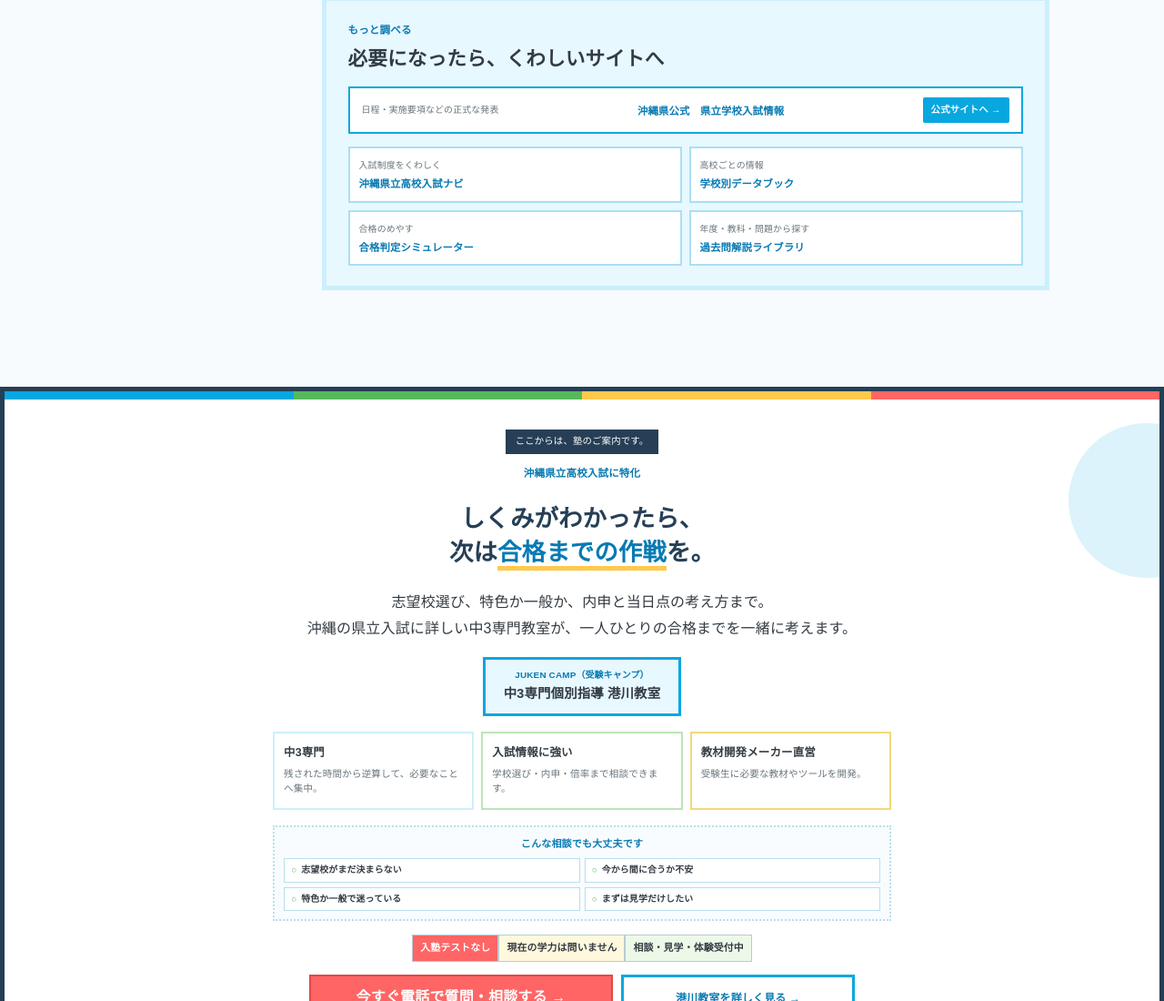
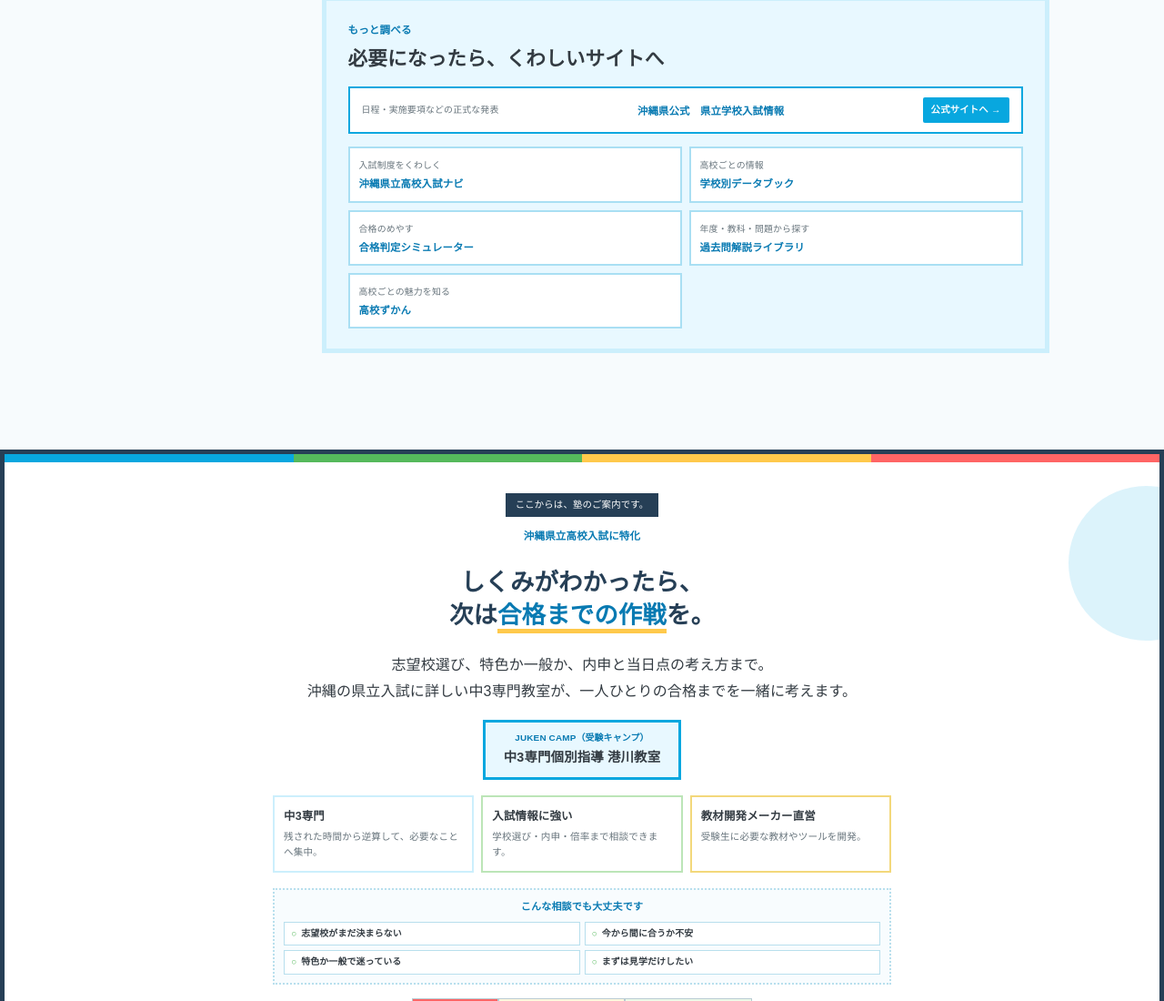
Before and after one commit to juken-camp/okinawa-shikumi, a plain HTML site: page index.html in a window 1280 px wide. Shown: the part 6997-8097 px from the top of the page at 91% size. Drawn offline with Linux system fonts and the light colour scheme.

Commit message:
Update index.html

```diff
--- a/index.html
+++ b/index.html
@@ -864,6 +864,10 @@
 <span>年度・教科・問題から探す</span>
 <b>過去問解説ライブラリ</b>
 </a>
+<a href="https://okinawa-zukan.jp/" target="_blank" rel="noreferrer">
+<span>高校ごとの魅力を知る</span>
+<b>高校ずかん</b>
+</a>
 </div>
 </section>
 </div>
```
